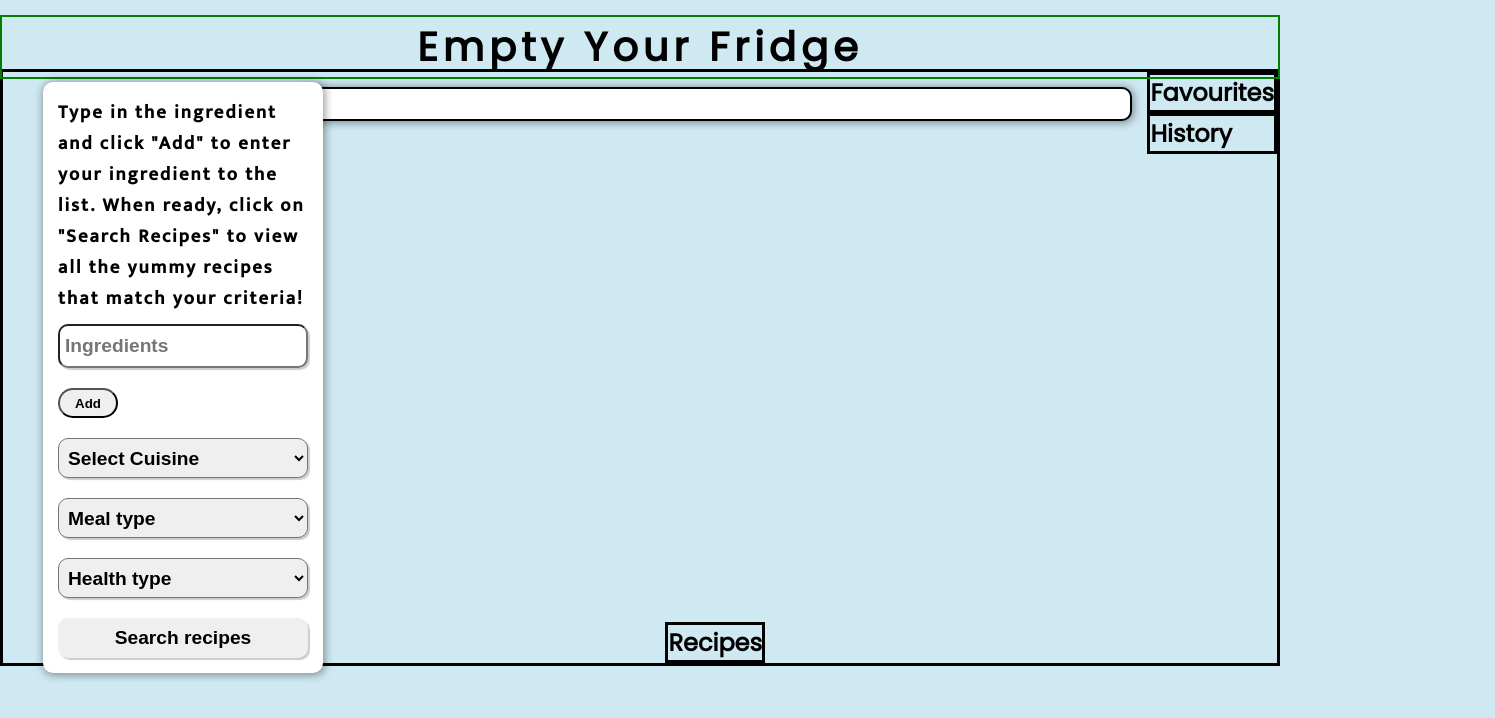
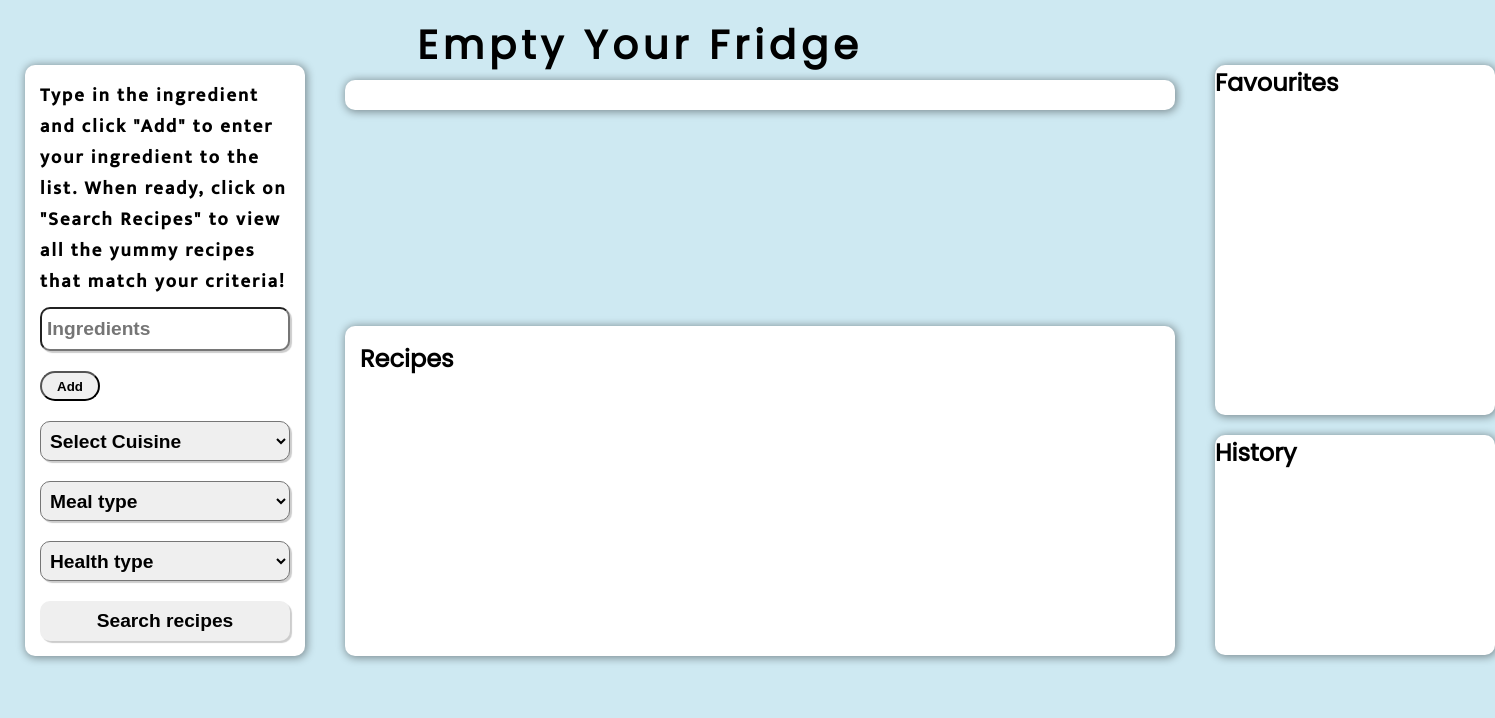
Before and after one commit to TheBigBookMan/Empty-Your-Fridge, a React (Create React App) app in the folder empty-your-fridge/: page / in a window 1280 px wide. Shown: the top 718 px of the page, 1495 px wide, since content can reach past the window. Built offline with nearby package versions, Linux system fonts and the light colour scheme.

Commit message:
added in container styling for all components

```diff
--- a/empty-your-fridge/src/components/Bowl/styles/BowlStyles.js
+++ b/empty-your-fridge/src/components/Bowl/styles/BowlStyles.js
@@ -1,6 +1,5 @@
 export const bowlStyles = {
   bowlContainer: {
-    border: "black solid 2px",
     maxHeight: "200px",
     width: "800px",
     fontSize: "1.3rem",
--- a/empty-your-fridge/src/components/Favourites/styles/FavouritesStyles.js
+++ b/empty-your-fridge/src/components/Favourites/styles/FavouritesStyles.js
@@ -1,5 +1,9 @@
 export const favouritesStyles = {
   favouritesContainer: {
-    border: "black solid 3px",
+    boxShadow: "1px 1px 8px 1px rgba(0, 0, 0, 0.4)",
+    backgroundColor: "#fff",
+    borderRadius: "10px",
+    width: "280px",
+    height: "350px",
   },
 };
--- a/empty-your-fridge/src/components/History/styles/HistoryStyles.js
+++ b/empty-your-fridge/src/components/History/styles/HistoryStyles.js
@@ -1,5 +1,10 @@
 export const historyStyles = {
   historyContainer: {
-    border: "black solid 3px",
+    boxShadow: "1px 1px 8px 1px rgba(0, 0, 0, 0.4)",
+    backgroundColor: "#fff",
+    borderRadius: "10px",
+    width: "280px",
+    height: "220px",
+    marginTop: "20px",
   },
 };
--- a/empty-your-fridge/src/components/Ingredients/styles/IngredientsStyles.js
+++ b/empty-your-fridge/src/components/Ingredients/styles/IngredientsStyles.js
@@ -3,7 +3,7 @@ export const ingredientsStyles = {
     display: "flex",
     flexDirection: "column",
     maxWidth: "250px",
-    position: "relative",
+    marginLeft: "25px",
     top: "10px",
     left: "40px",
     fontFamily: "Mukta",
--- a/empty-your-fridge/src/components/Recipes/styles/RecipesStyles.js
+++ b/empty-your-fridge/src/components/Recipes/styles/RecipesStyles.js
@@ -1,5 +1,10 @@
 export const recipeStyles = {
   recipesContainer: {
-    border: "black solid 3px",
+    width: "800px",
+    height: "300px",
+    boxShadow: "1px 1px 8px 1px rgba(0, 0, 0, 0.4)",
+    backgroundColor: "#fff",
+    borderRadius: "10px",
+    padding: "15px",
   },
 };
--- a/empty-your-fridge/src/styles/App.css
+++ b/empty-your-fridge/src/styles/App.css
@@ -14,7 +14,6 @@ body {
   position: relative;
   top: 15px;
   font-family: "Poppins", "sans-serif";
-  border: green solid 2px;
   margin-bottom: 5px;
 }
 
@@ -26,8 +25,7 @@ body {
 
 .container {
   display: flex;
-  justify-content: space-between;
-  border: black solid 3px;
+  gap: 40px;
 }
 
 .middle-container {
```
